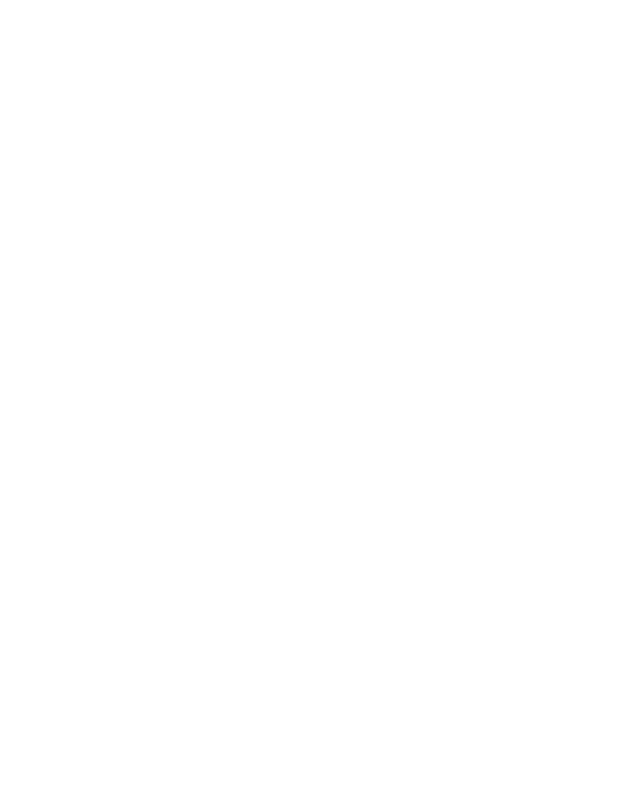
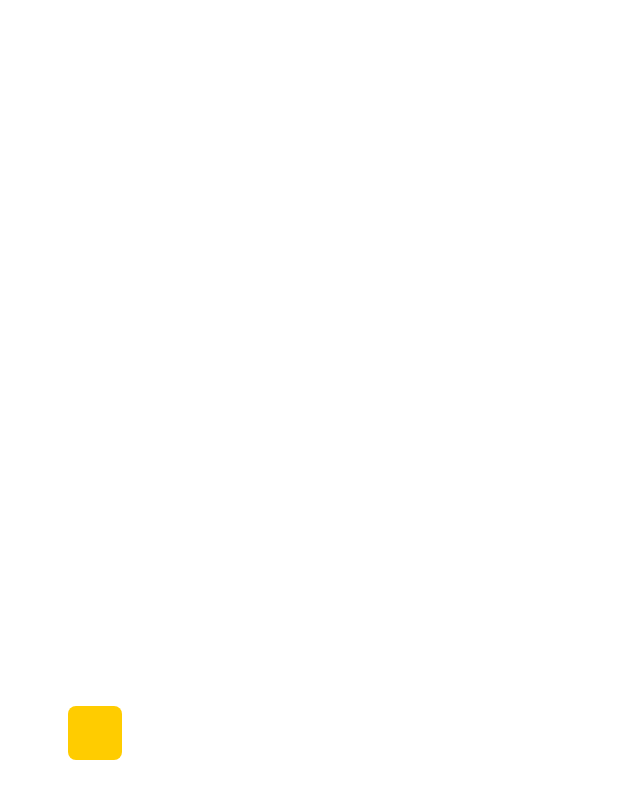
Before and after one commit to cicec/sketchpad, a plain HTML site: page index.html in a window 1280 px wide. Both pictures are taken after a click on the button 90 px from the left and 735 px from the top of the page. Shown: the whole page, without its empty margins (0-640 px from the left). Drawn offline with Linux system fonts and the light colour scheme.

Commit message:
add checked style

```diff
--- a/css/style.css
+++ b/css/style.css
@@ -28,10 +28,13 @@ body {
     cursor: pointer;
     font-size: 32px;
     margin: 0 8px;
+    width: 54px;
+    height: 54px;
 }
 
-.tools .clear {
-    font-size: 29px;
+.tools button.active {
+    background: #FFCC00;
+    border-radius: 8px;
 }
 
 @media (max-width: 768px) {
--- a/js/main.js
+++ b/js/main.js
@@ -38,8 +38,18 @@ const main = () => {
     window.onresize = coverPage
 
     const tools = {
-        brush: { id: 1, width: 5, color: '#000000' },
-        eraser: { id: 2, width: 40 }
+        brush: { id: 1, width: 5, color: '#000000', btn: document.getElementById('brush') },
+        eraser: { id: 2, width: 40, btn: document.getElementById('eraser') },
+        clear: { btn: document.getElementById('clear') },
+        uncheckAllBtn: () => {
+            Object.keys(tools).forEach((key) => {
+                if (tools[key] instanceof Function) return
+                tools[key].btn.classList.remove('active')
+            })
+        },
+        checkBtn: (btn) => {
+            btn.classList.add('active')
+        }
     }
     const canvasColor = '#ffffff'
 
@@ -47,15 +57,17 @@ const main = () => {
     let selectedId = tools.brush.id
     let lastPoint = {}
 
-    const brush = document.getElementById('brush')
-    const eraser = document.getElementById('eraser')
-    const clear = document.getElementById('clear')
-
-    brush.onclick = () => { selectedId = tools.brush.id }
-    eraser.onclick = () => { selectedId = tools.eraser.id }
-    clear.onclick = () => {
-        context.clearRect(0, 0, canvas.width, canvas.height)
+    tools.brush.btn.onclick = () => {
+        tools.uncheckAllBtn()
+        tools.checkBtn(tools.brush.btn)
+        selectedId = tools.brush.id
     }
+    tools.eraser.btn.onclick = () => {
+        tools.uncheckAllBtn()
+        tools.checkBtn(tools.eraser.btn)
+        selectedId = tools.eraser.id
+    }
+    tools.clear.btn.onclick = () => { context.clearRect(0, 0, canvas.width, canvas.height) }
 
     const pressStart = (x, y) => {
         isPressing = true
```
Also changed, not shown: README.md.
